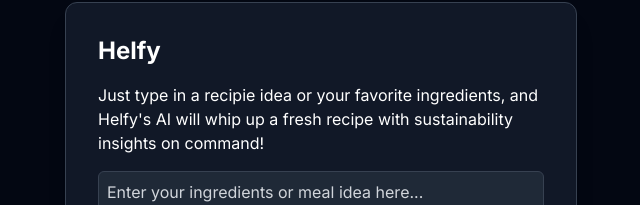
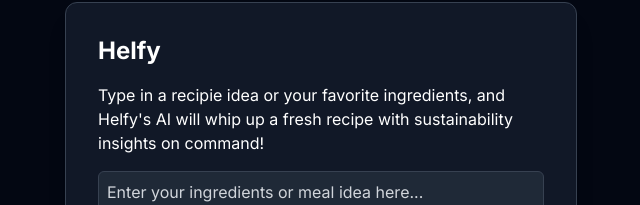
Before and after one commit to wseagar/helfy, a Next.js app: page / in a window 1280 px wide. Shown: the part 134-339 px from the top of the page, without its empty margins (319-959 px from the left). Built offline with nearby package versions, Linux system fonts and the light colour scheme.

Commit message:
Small change

```diff
--- a/src/app/components/completion.tsx
+++ b/src/app/components/completion.tsx
@@ -95,9 +95,8 @@ export function Completion() {
         <>
           <h1 className="text-2xl font-bold mb-4">Helfy</h1>
           <p className="mb-4">
-            Just type in a recipie idea or your favorite ingredients, and
-            Helfy's AI will whip up a fresh recipe with sustainability insights
-            on command!
+            Type in a recipie idea or your favorite ingredients, and Helfy's AI
+            will whip up a fresh recipe with sustainability insights on command!
           </p>
           <form onSubmit={handleSubmit} className="space-y-4">
             <textarea
@@ -121,7 +120,7 @@ export function Completion() {
                 Submit
               </button>
             </div>
-            <div className="flex justify-start space-x-4">
+            <div className="flex justify-start space-x-4 cursor-pointer">
               <a
                 onClick={() => {
                   const ingredients = [];
```
